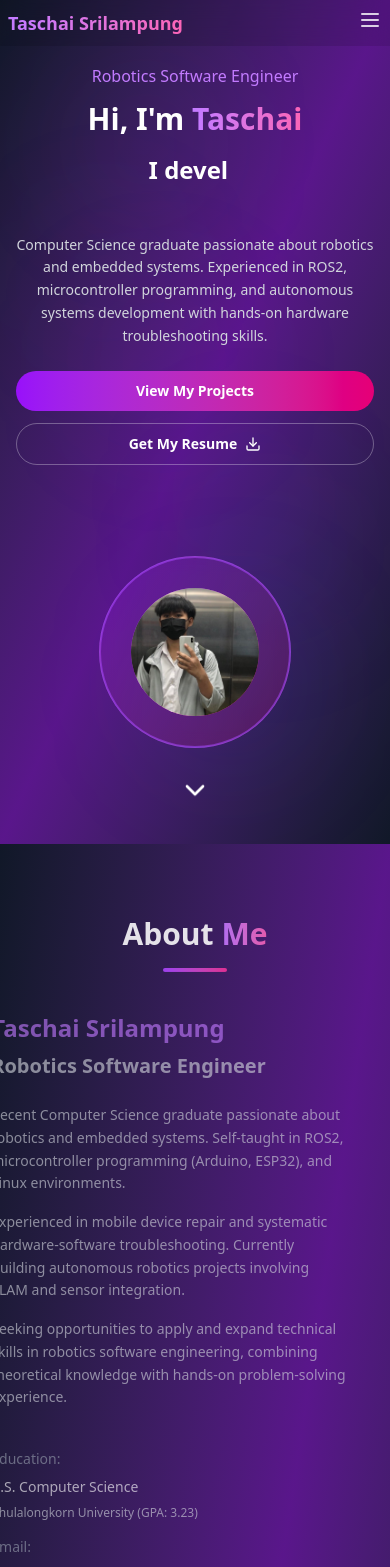
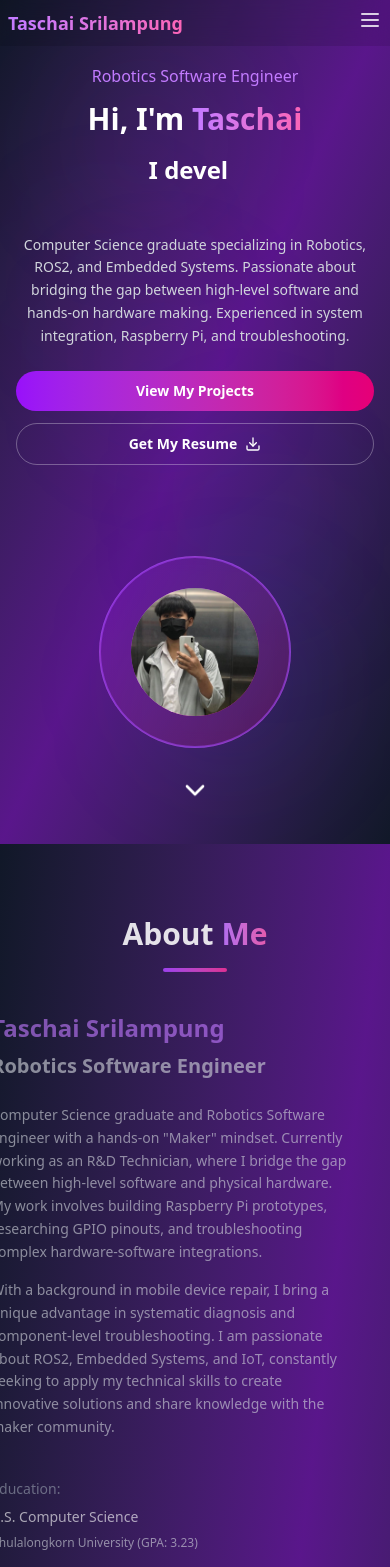
Before and after one commit to Taschai-Srilampung/Portfolio, a React (Vite) app: page / in a window 390 px wide. Shown: the top 1567 px of the page. Built offline with nearby package versions, Linux system fonts and the light colour scheme.

Commit message:
updateDataPortfolio

```diff
--- a/src/component/AboutMe.jsx
+++ b/src/component/AboutMe.jsx
@@ -17,6 +17,13 @@ function AboutMe() {
   });
 
   const recentProjects = [
+    {
+      title: "R&D Technician (Confidential Project)",
+      type: "Professional Experience",
+      period: "Nov 2025 - Present",
+      description: "Prototype Assembly: Hands-on assembly of Raspberry Pi units, researching GPIO pinouts, and wiring sensors based on component specifications. System Setup: Installed OS and configured software environments for testing purposes. Testing & Support: Conducted functional tests and assisted engineers in troubleshooting hardware-software integration issues.",
+      tech: ["Raspberry Pi", "GPIO", "Sensor Integration", "System Configuration", "Hardware Testing"]
+    },
     {
       title: "Smartphone Repair Technician",
       type: "Professional Experience",
@@ -97,16 +104,10 @@ function AboutMe() {
             {/* Description */}
             <div className="space-y-4 transform transition-all duration-700 delay-500">
               <p className="text-gray-300 text-sm sm:text-base lg:text-lg leading-relaxed">
-                Recent Computer Science graduate passionate about robotics and embedded systems.
-                Self-taught in ROS2, microcontroller programming (Arduino, ESP32), and Linux environments.
+                Computer Science graduate and Robotics Software Engineer with a hands-on "Maker" mindset. Currently working as an R&D Technician, where I bridge the gap between high-level software and physical hardware. My work involves building Raspberry Pi prototypes, researching GPIO pinouts, and troubleshooting complex hardware-software integrations.
               </p>
               <p className="text-gray-300 text-sm sm:text-base lg:text-lg leading-relaxed">
-                Experienced in mobile device repair and systematic hardware-software troubleshooting.
-                Currently building autonomous robotics projects involving SLAM and sensor integration.
-              </p>
-              <p className="text-gray-300 text-sm sm:text-base lg:text-lg leading-relaxed">
-                Seeking opportunities to apply and expand technical skills in robotics software engineering,
-                combining theoretical knowledge with hands-on problem-solving experience.
+                With a background in mobile device repair, I bring a unique advantage in systematic diagnosis and component-level troubleshooting. I am passionate about ROS2, Embedded Systems, and IoT, constantly seeking to apply my technical skills to create innovative solutions and share knowledge with the maker community.
               </p>
             </div>
 
--- a/src/component/FeaturedProjects.jsx
+++ b/src/component/FeaturedProjects.jsx
@@ -306,7 +306,7 @@ function FeaturedProjects() {
         "Gained cloud deployment experience",
         "Demonstrated full-stack capabilities"
       ],
-      demoUrl: "https://www.myryolife.tech/docker-project/",
+      demoUrl: null,
       githubUrl: "https://github.com/Taschai-Srilampung/equipment-project-myserver",
       gradient: "from-green-600 to-teal-600",
       icon: DatabaseIcon,
--- a/src/component/HeroSection.jsx
+++ b/src/component/HeroSection.jsx
@@ -28,7 +28,7 @@ function HeroSection() {
             </h1>
             <TypewriterText />
             <p className="text-gray-300 text-sm sm:text-base md:text-lg mb-6 md:mb-8 leading-relaxed max-w-xl mx-auto lg:mx-0">
-              Computer Science graduate passionate about robotics and embedded systems. Experienced in ROS2, microcontroller programming, and autonomous systems development with hands-on hardware troubleshooting skills.
+              Computer Science graduate specializing in Robotics, ROS2, and Embedded Systems. Passionate about bridging the gap between high-level software and hands-on hardware making. Experienced in system integration, Raspberry Pi, and troubleshooting.
             </p>
             <div className="flex flex-col sm:flex-row gap-3 md:gap-4 justify-center lg:justify-start">
               <a
--- a/src/component/Skills.jsx
+++ b/src/component/Skills.jsx
@@ -97,6 +97,20 @@ function Skills() {
           experience: "1+ year",
           projects: ["Servo Motor Control", "Sensor Projects"],
           description: "Hardware prototyping, sensor integration, motor control"
+        },
+        {
+          name: "Raspberry Pi",
+          level: "Intermediate",
+          experience: "Current",
+          projects: ["R&D Prototype Assembly", "Autonomous Robot", "OS Configuration"],
+          description: "GPIO pinout research, prototype assembly, system setup and configuration"
+        },
+        {
+          name: "GPIO & Sensor Integration",
+          level: "Intermediate",
+          experience: "Current",
+          projects: ["R&D Technician Role", "Sensor Wiring", "Hardware Testing"],
+          description: "GPIO pinout mapping, sensor circuit design, wiring based on component specifications"
         }
       ]
     },
@@ -229,6 +243,18 @@ function Skills() {
       icon: "🐳",
       color: "from-blue-400 to-cyan-600",
       bgColor: "bg-blue-500/10 hover:bg-blue-500/20"
+    },
+    {
+      name: "Raspberry Pi",
+      icon: "🥧",
+      color: "from-red-400 to-red-600",
+      bgColor: "bg-red-500/10 hover:bg-red-500/20"
+    },
+    {
+      name: "GPIO",
+      icon: "🔌",
+      color: "from-orange-400 to-red-600",
+      bgColor: "bg-orange-500/10 hover:bg-orange-500/20"
     }
   ];
 
```
Also changed, not shown: 1 other file (tests, documents, lock files or other folders).
